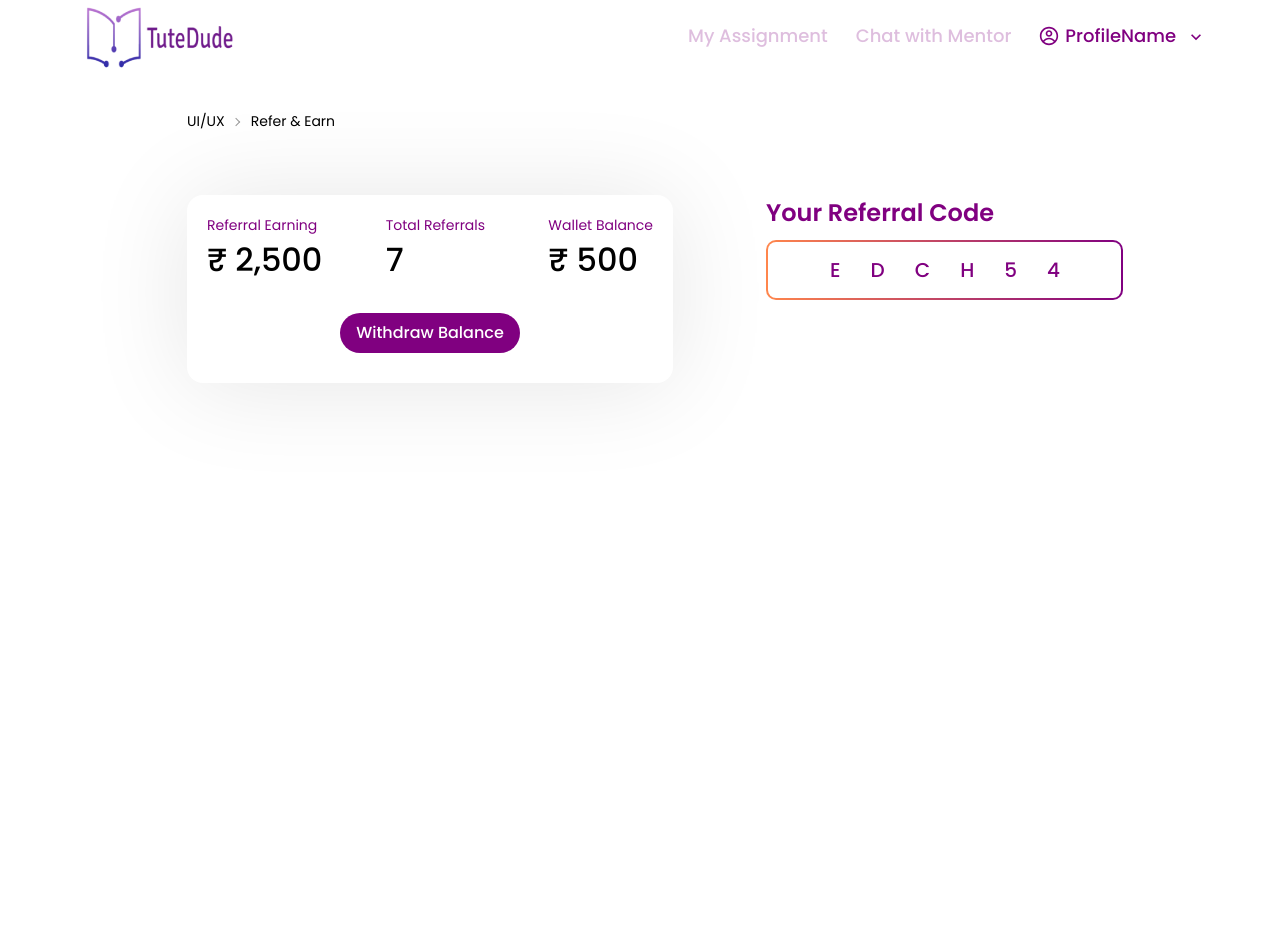
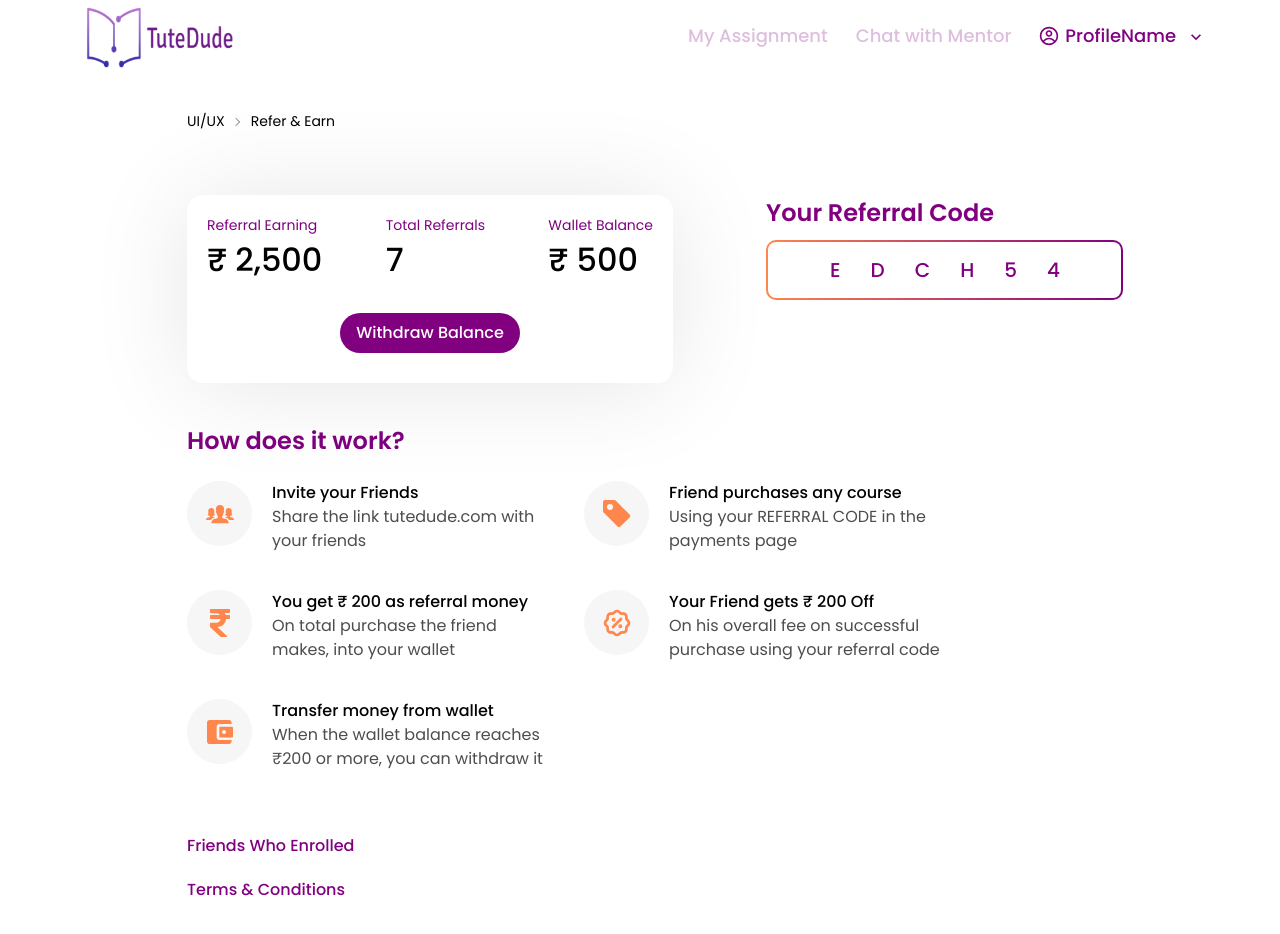
Before and after one commit to md-atiqurrahman/elearning-provider, a React (Create React App) app: page / in a window 1280 px wide. Shown: the top 934 px of the page. Before the commit the page ends 800 px from the top, so only its background shows below. Built offline with nearby package versions, Linux system fonts and the light colour scheme.

Commit message:
complete the Refer&Earn page

```diff
--- a/src/Pages/ReferAndEarn/ReferAndEarn.css
+++ b/src/Pages/ReferAndEarn/ReferAndEarn.css
@@ -6,7 +6,14 @@
     border-radius: 10px;
     border: double 2px transparent;
     background-image: linear-gradient(white, white),
-    linear-gradient(270deg, #800080 0%, #FF864C 100%);
+        linear-gradient(270deg, #800080 0%, #FF864C 100%);
     background-origin: border-box;
     background-clip: content-box, border-box;
 }
+
+.icon {
+    background-image: linear-gradient(270deg, #800080 0%, #FF864C 100%);
+    background-clip: text;
+    -webkit-background-clip: text;
+    -webkit-text-fill-color: transparent;
+}
--- a/src/Pages/ReferAndEarn/ReferAndEarn.js
+++ b/src/Pages/ReferAndEarn/ReferAndEarn.js
@@ -1,6 +1,11 @@
 import React from 'react';
 import { Link } from 'react-router-dom';
 import './ReferAndEarn.css';
+import { IoIosPeople, IoMdWallet } from "react-icons/io";
+import { FaRupeeSign } from "react-icons/fa";
+import { BsFillTagFill } from "react-icons/bs";
+import { TbDiscount2 } from "react-icons/tb";
+
 
 const ReferAndEarn = () => {
     return (
@@ -45,6 +50,72 @@ const ReferAndEarn = () => {
                         </div>
                     </div>
                 </div>
+                <div className='mt-[40px]'>
+                    <h1 className='text-primary text-[24px] font-semibold
+                    leading-[36px] mb-[22px]'>How does it work?</h1>
+                    <div className='flex justify-start items-start gap-[38px]
+                    mb-[63px]'>
+                        <div>
+                            <div className='flex items-start gap-[20px] mb-[37px]'>
+                                <div className='flex justify-center items-center bg-[#d9d9d940] w-[65px] h-[65px]
+                        rounded-[50%]'>
+                                    <span className='text-[#FF864C] text-[32px] leading-[16px]'><IoIosPeople /></span>
+                                </div>
+                                <div className='w-[274px]'>
+                                    <h5 className='text-black text-[16px] leading-[24px] font-medium'>Invite your Friends</h5>
+                                    <p className='text-secondary text-[16px] leading-[24px] font-normal'>Share the link tutedude.com with your friends</p>
+                                </div>
+                            </div>
+                            <div className='flex items-start gap-[20px] mb-[37px]'>
+                                <div className='flex justify-center items-center bg-[#d9d9d940] w-[65px] h-[65px]
+                        rounded-[50%]'>
+                                    <span className='text-[#FF864C] text-[32px] leading-[16px]'><FaRupeeSign /></span>
+                                </div>
+                                <div className='w-[274px]'>
+                                    <h5 className='text-black text-[16px] leading-[24px] font-medium'>You get ₹ 200 as referral money</h5>
+                                    <p className='text-secondary text-[16px] leading-[24px] font-normal'>On total purchase the friend makes, into your wallet</p>
+                                </div>
+                            </div>
+                            <div className='flex items-start gap-[20px]'>
+                                <div className='flex justify-center items-center bg-[#d9d9d940] w-[65px] h-[65px]
+                        rounded-[50%]'>
+                                    <span className='text-[#FF864C] text-[32px] leading-[16px]'><IoMdWallet /></span>
+                                </div>
+                                <div className='w-[274px]'>
+                                    <h5 className='text-black text-[16px] leading-[24px] font-medium'>Transfer money from wallet</h5>
+                                    <p className='text-secondary text-[16px] leading-[24px] font-normal'>When the wallet balance reaches
+                                        ₹200 or more, you can withdraw it</p>
+                                </div>
+                            </div>
+                        </div>
+                        <div>
+                            <div className='flex items-start gap-[20px] mb-[37px]'>
+                                <div className='flex justify-center items-center bg-[#d9d9d940] w-[65px] h-[65px]
+                        rounded-[50%]'>
+                                    <span className='text-[#FF864C] text-[32px] leading-[16px]'><BsFillTagFill /></span>
+                                </div>
+                                <div className='w-[274px]'>
+                                    <h5 className='text-black text-[16px] leading-[24px] font-medium'>Friend purchases any course</h5>
+                                    <p className='text-secondary text-[16px] leading-[24px] font-normal'>Using your REFERRAL CODE in the payments page</p>
+                                </div>
+                            </div>
+                            <div className='flex items-start gap-[20px]'>
+                                <div className='flex justify-center items-center bg-[#d9d9d940] w-[65px] h-[65px]
+                        rounded-[50%]'>
+                                    <span className='text-[#FF864C] text-[32px] leading-[16px]'><TbDiscount2 /></span>
+                                </div>
+                                <div className='w-[274px]'>
+                                    <h5 className='text-black text-[16px] leading-[24px] font-medium'>Your Friend gets ₹ 200 Off </h5>
+                                    <p className='text-secondary text-[16px] leading-[24px] font-normal'>On his overall fee on successful purchase using your referral code </p>
+                                </div>
+                            </div>
+                        </div>
+                    </div>
+                </div>
+                <h2 className='text-primary text-[16px] font-medium
+                    leading-[24px] mb-[20px]'>Friends Who Enrolled</h2>
+                <h2 className='text-primary text-[16px] font-medium
+                    leading-[24px] mb-[80px]'>Terms & Conditions</h2>
             </section>
         </main>
     );
```
